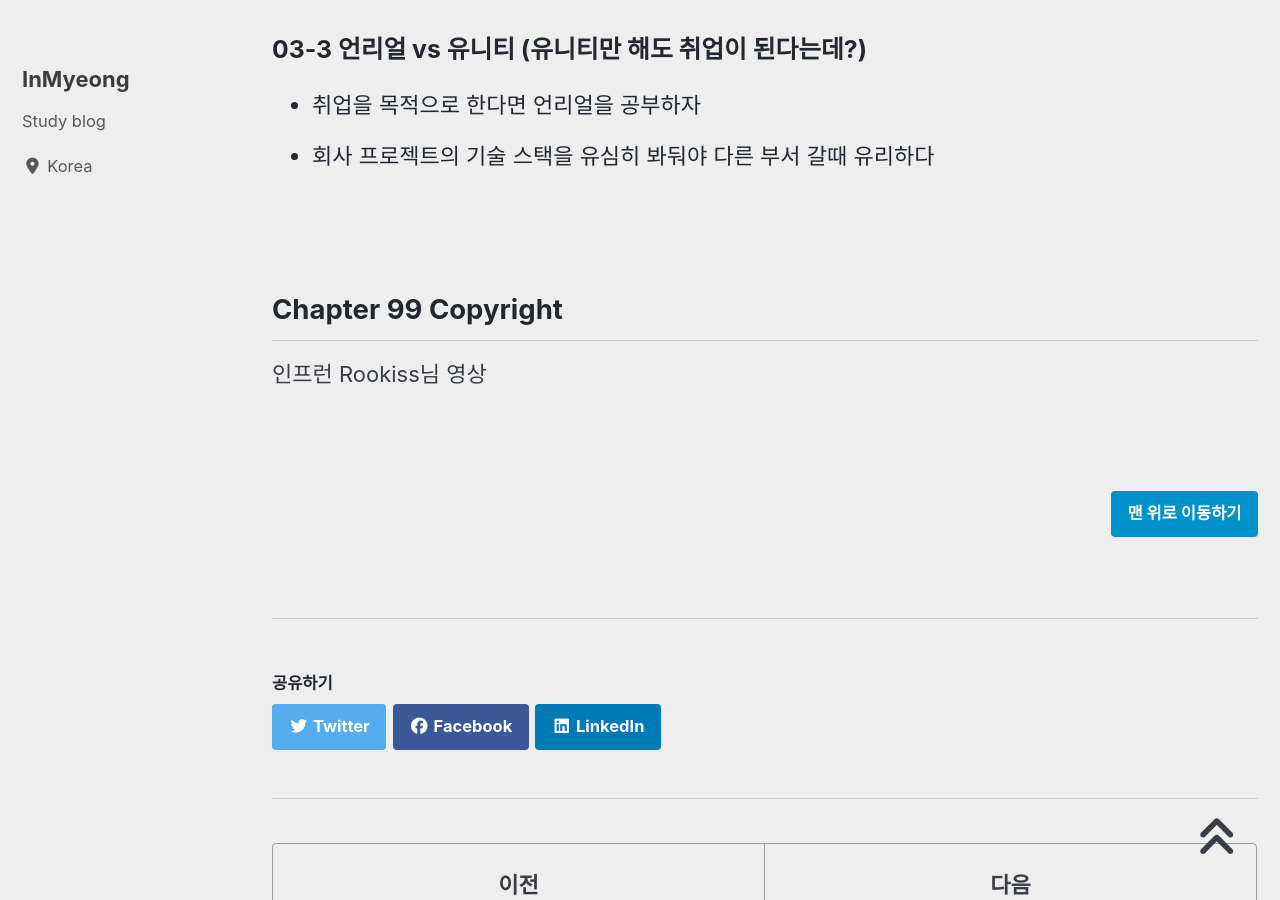
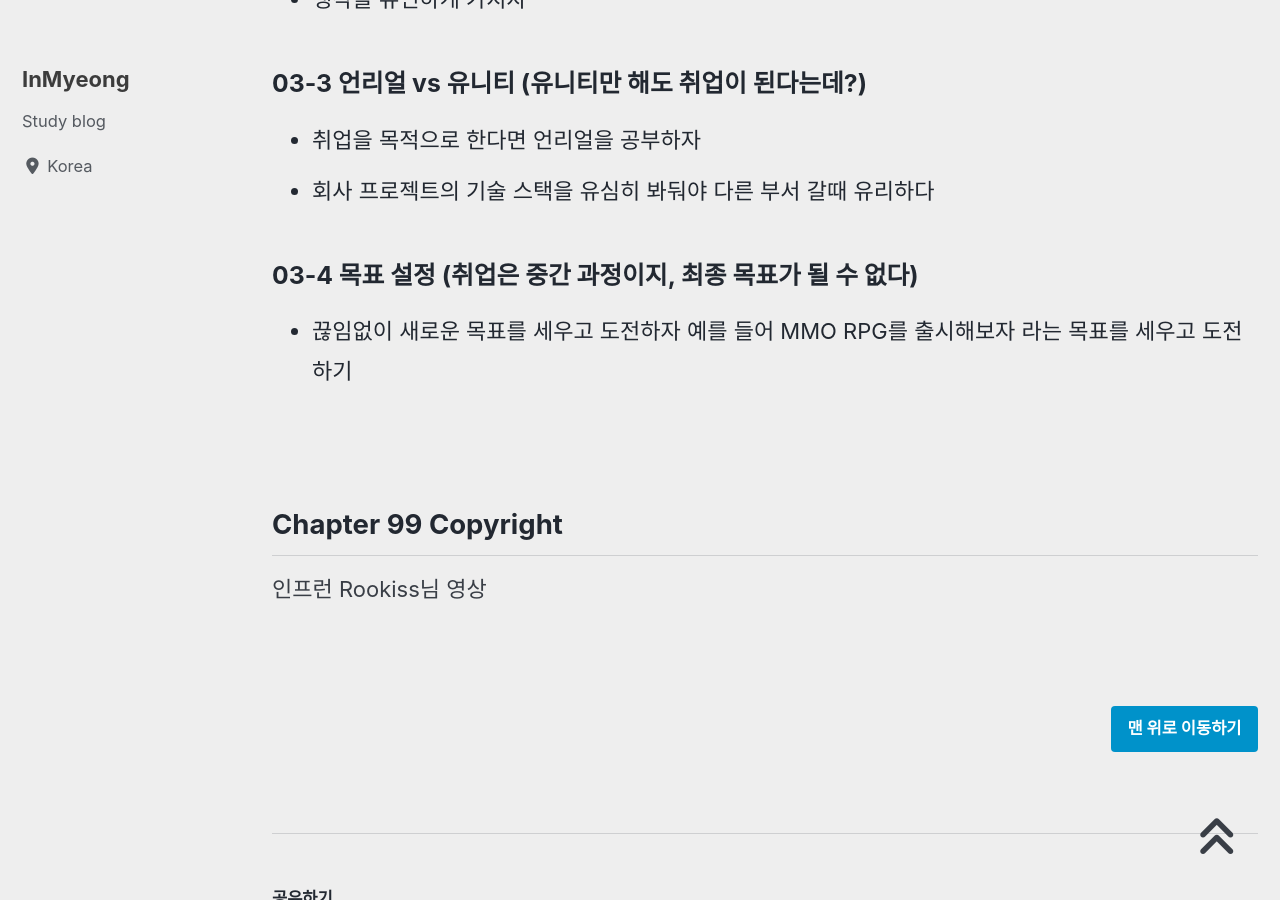
Before and after one commit to devMyeong/devMyeong.github.io, a Jekyll site: the page built from _posts/liberalArts/development/2021-08-06-Rookiss-guide.md, in a window 1280 px wide and 900 px high, scrolled down 6223 px. Built offline with Jekyll 4.4.1, drawn with Linux system fonts in a browser that asks for light colours; cached includes are drawn as plain includes; nearby versions of some CDN libraries; some web fonts are replaced; comment, search, counter and statistics services are not loaded; some of the changed text lies outside the part shown.

Commit message:
update gameprog guide

```diff
--- a/_posts/liberalArts/development/2021-08-06-Rookiss-guide.md
+++ b/_posts/liberalArts/development/2021-08-06-Rookiss-guide.md
@@ -115,6 +115,9 @@ last_modified_at: 2021-08-17
 - 취업을 목적으로 한다면 언리얼을 공부하자
 - 회사 프로젝트의 기술 스택을 유심히 봐둬야 다른 부서 갈때 유리하다
 
+### 03-4 목표 설정 (취업은 중간 과정이지, 최종 목표가 될 수 없다)
+- 끊임없이 새로운 목표를 세우고 도전하자 예를 들어 MMO RPG를 출시해보자 라는 목표를 세우고 도전하기
+
 <br>
 
 ## Chapter 99 Copyright
```
